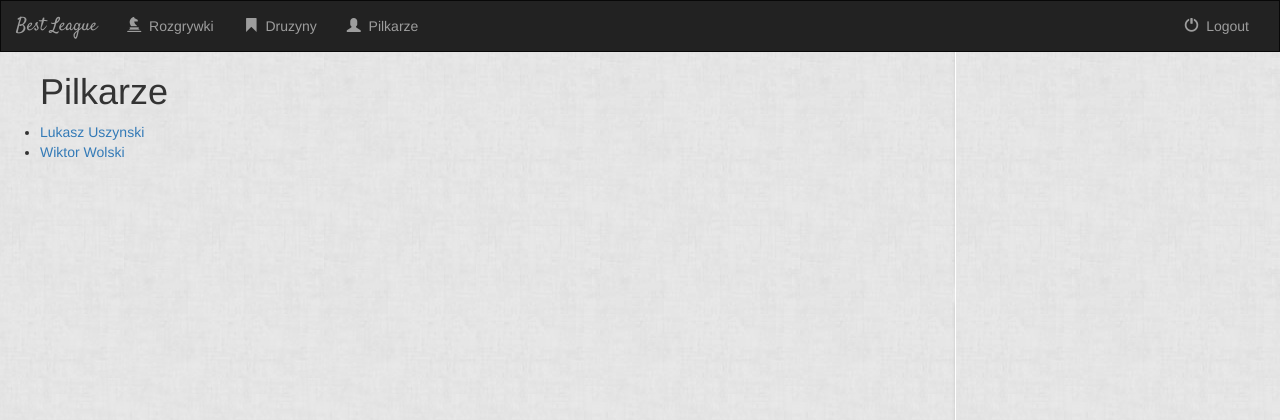
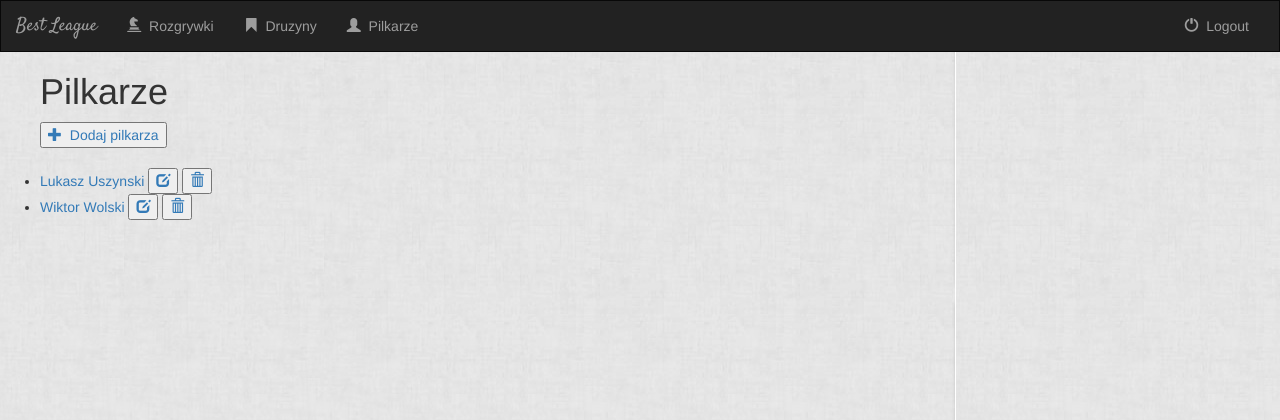
Before and after one commit to whiskermrr/players_dot_com, a Django app: page /competition/player/ in a window 1280 px wide. Shown: the top 420 px of the page. Run offline with Django 3.2, Linux system fonts and the light colour scheme; data comes from the database, SQL or seed files in the repository; some libraries are stand-ins or nearby versions.

Commit message:
dodana przciski funkcyjne dodawanie, edycji oraz usuwania

```diff
--- a/competition/templates/competition/player.html
+++ b/competition/templates/competition/player.html
@@ -4,8 +4,19 @@
     {% if all_players %}
     <ul>
         <h1>Pilkarze</h1>
+            <div>
+{#                 <a href="{% url 'competition:player-add' %}">#}
+                <a href="{% url 'competition:player-add'  %}">
+                    <button type="button"><span class="glyphicon glyphicon-plus" aria-hidden="true"></span>&nbsp; Dodaj pilkarza </button>
+                </a>
+            </div>
+            <br>
             {% for player in all_players %}
-                <li><a href="{% url 'competition:player_details' player.id  %}"> {{ player.name }} {{ player.sname }}</a> </li>
+                <li>
+                    <a href="{% url 'competition:player_details' player.id  %}"> {{ player.name }} {{ player.sname }}</a>
+                    <a href="{% url 'competition:player_update' player.id %}"><button type="button"><span class="glyphicon glyphicon-edit"></span></button></a>
+                    <a href="{% url 'competition:player_delete' player.id %}"><button type="button"><span class="glyphicon glyphicon-trash"></span></button></a>
+                </li>
             {% endfor %}
         </ul>
     {% else %}
```
